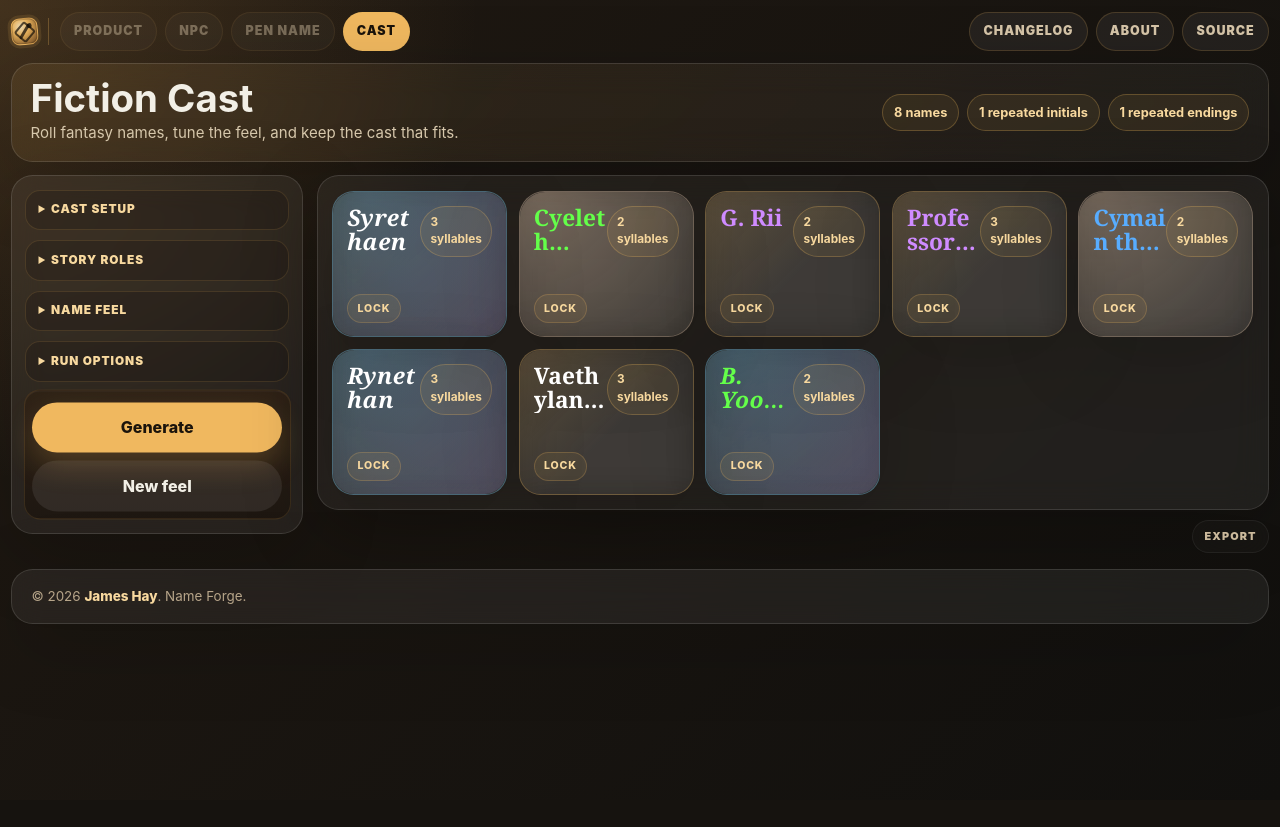
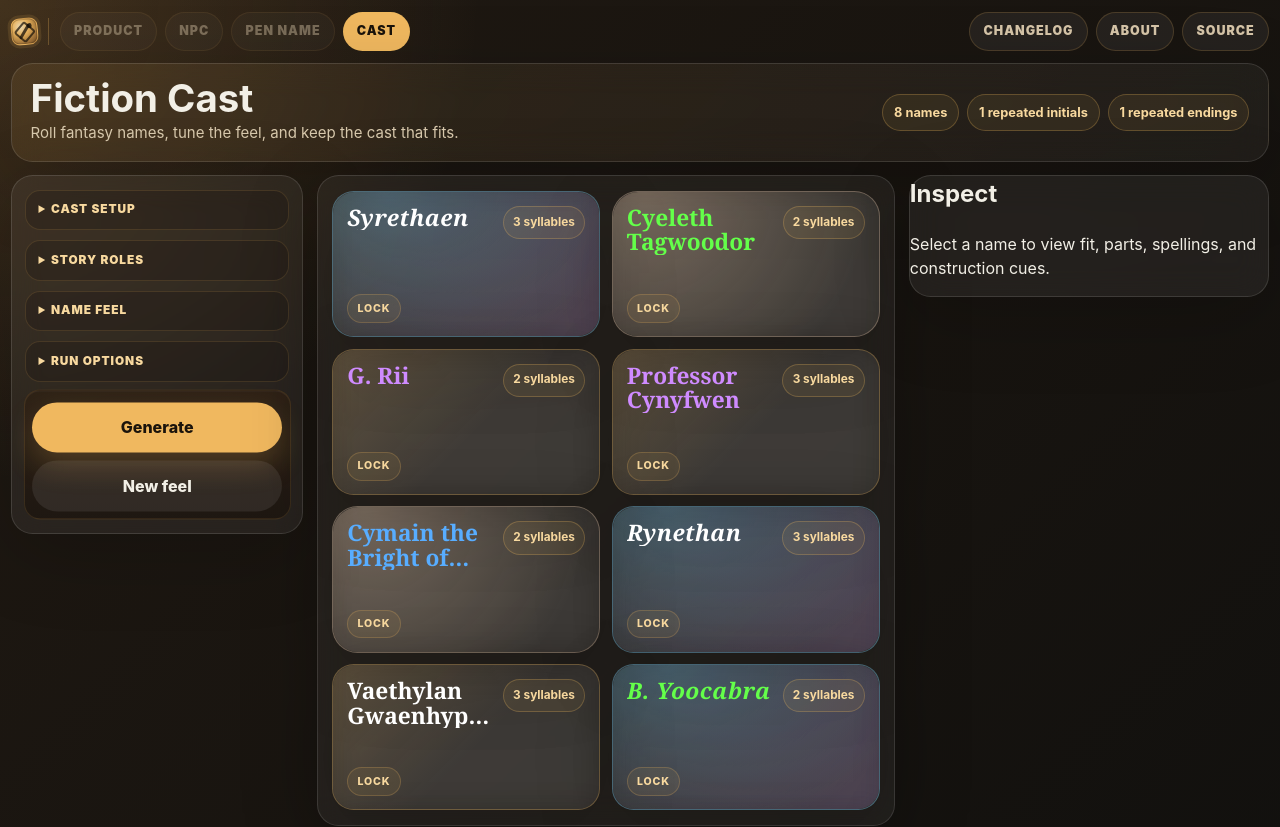
Before and after one commit to jaahay/name-forge, a React (Vite) app: page / in a window 1280 px wide. Shown: the top 827 px of the page. Before the commit the page ends 800 px from the top, so only its background shows below. Built offline with nearby package versions, Linux system fonts and the light colour scheme.

Commit message:
Stabilize inspector rail layout

```diff
--- a/src/ui/GeneratorView.tsx
+++ b/src/ui/GeneratorView.tsx
@@ -61,6 +61,15 @@ function updateSlotRole(currentRoles: GenerationSettings['slotRoleOverrides'], i
   }
   nextRoles[index] = role;
   return nextRoles;
+}
+
+function EmptyInspector() {
+  return (
+    <aside className="inspector-empty-panel panel" aria-label="Name inspector">
+      <h2>Inspect</h2>
+      <p>Select a name to view fit, parts, spellings, and construction cues.</p>
+    </aside>
+  );
 }
 
 export function GeneratorView({
@@ -145,6 +154,8 @@ export function GeneratorView({
       </div>
     </section>
   );
+
+  const inspector = selectedName ? <NameInspector name={selectedName} onDismiss={() => setSelectedNameId('')} /> : <EmptyInspector />;
 
   return (
     <>
@@ -264,12 +275,10 @@ export function GeneratorView({
 
         <section className="output" aria-live="polite">
           {ensemble.names.length > 0 ? (
-            selectedName ? (
-              <div className="results-layout">
-                {roster}
-                <NameInspector name={selectedName} onDismiss={() => setSelectedNameId('')} />
-              </div>
-            ) : roster
+            <div className="results-layout inspector-rail-layout">
+              {roster}
+              {inspector}
+            </div>
           ) : (
             <div className="empty-state panel">Generate names to fill this cast.</div>
           )}
```
